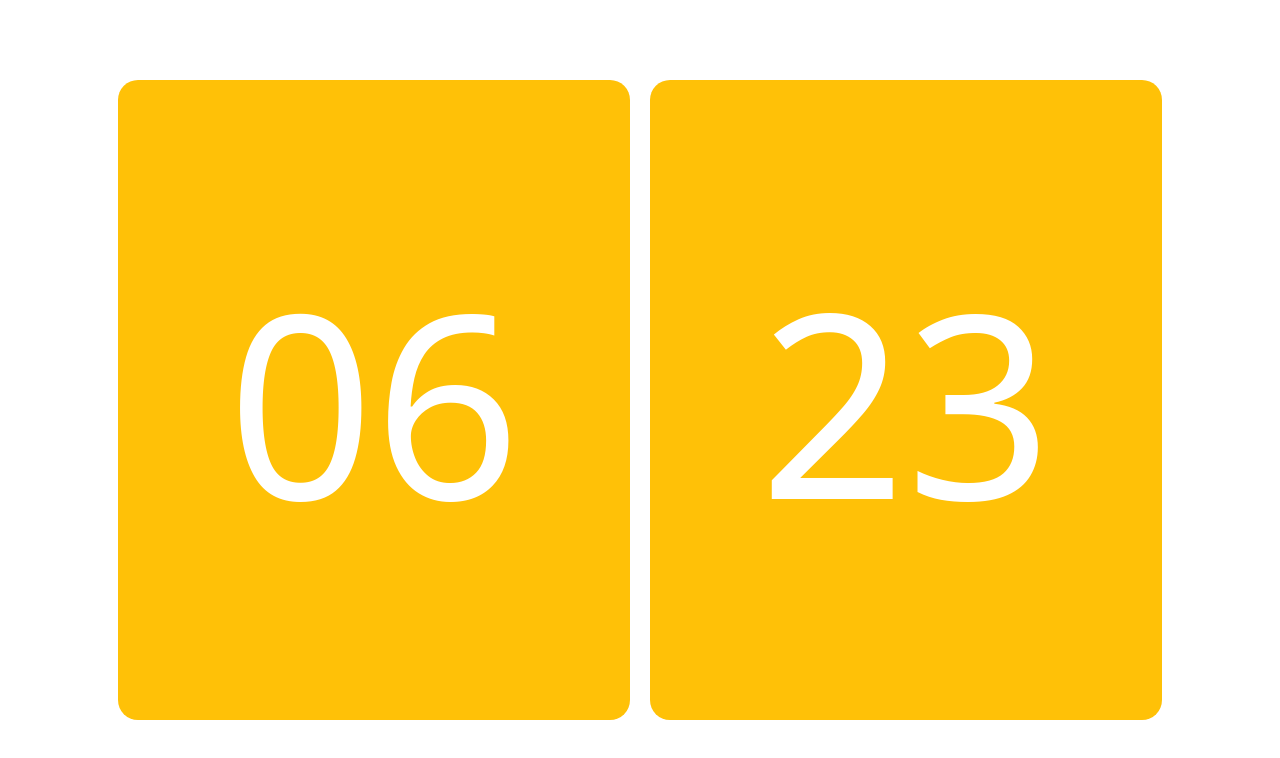
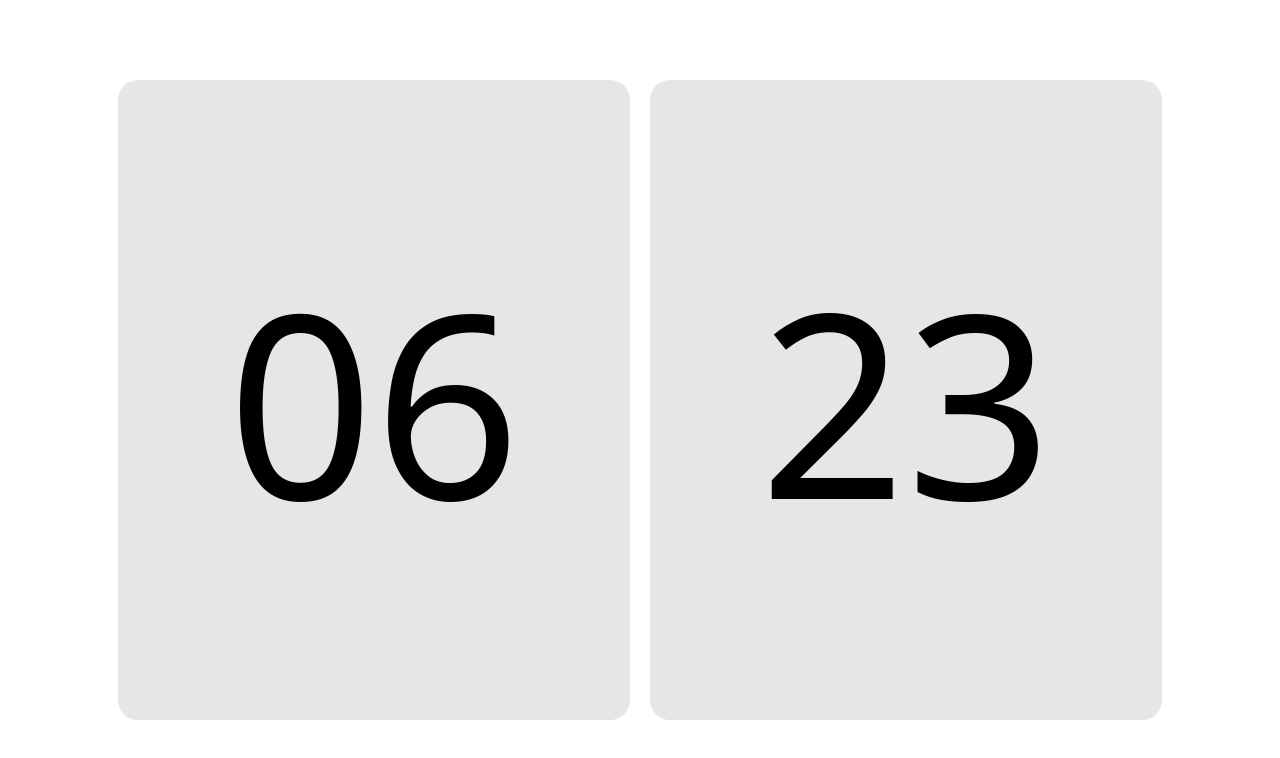
Before and after one commit to ohnas/notion-widget-test, a React (Create React App) app: page /embeds/flipclock in a window 1280 px wide. Shown: the top 758 px of the page. Built offline with nearby package versions, Linux system fonts and the light colour scheme.

Commit message:
FlipClock.js

```diff
--- a/src/components/FlipClock.js
+++ b/src/components/FlipClock.js
@@ -31,16 +31,13 @@ function FlipClock() {
       return () => clearTimeout(timeoutId);
     }, []);
 
-    const hours = time.getHours();
-    const minutes = time.getMinutes();
-
     return(
         <div className={styles.container}>
             <div className={styles.part}>
-                <span className={styles.hours}>{String(hours).padStart(2, '0')}</span>
+                <span className={styles.hours}>{String(time.getHours()).padStart(2, '0')}</span>
             </div>
             <div className={styles.part}>
-                <span className={styles.minutes}>{String(minutes).padStart(2, '0')}</span>
+                <span className={styles.minutes}>{String(time.getMinutes()).padStart(2, '0')}</span>
             </div>
         </div>
     );
--- a/src/components/FlipClock.module.css
+++ b/src/components/FlipClock.module.css
@@ -13,8 +13,8 @@
     display: flex;
     flex-direction: column;
     justify-content: center;
-    background-color: #FFC107;
-    color: white;
+    background-color: #E6E6E6;
+    color: #000000;
     text-align: center;
     border-radius: 20px;
 }
```
